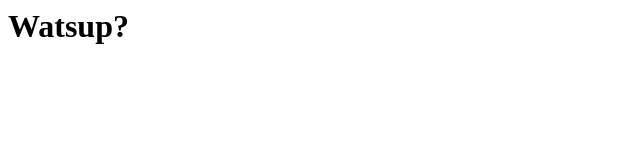
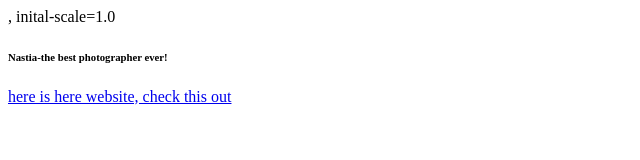
Before and after one commit to dmelanich/dmelanich, a plain HTML site: page index.html in a window 1280 px wide. Shown: the whole page, without its empty margins (0-640 px from the left). Drawn offline with Linux system fonts and the light colour scheme.

Commit message:
Update index.html

```diff
--- a/index.html
+++ b/index.html
@@ -7,7 +7,7 @@
     <title>Document</title>
 </head>
 <body>
-<h1>Watsup?</h1>
-<a href="kubertphoto.com"/a"
+<h6>Nastia-the best photographer ever!</h6>
+<a href="URL"="http://www.kubertphoto.com">here is here website, check this out </a>
 </body>
 </html>
```
